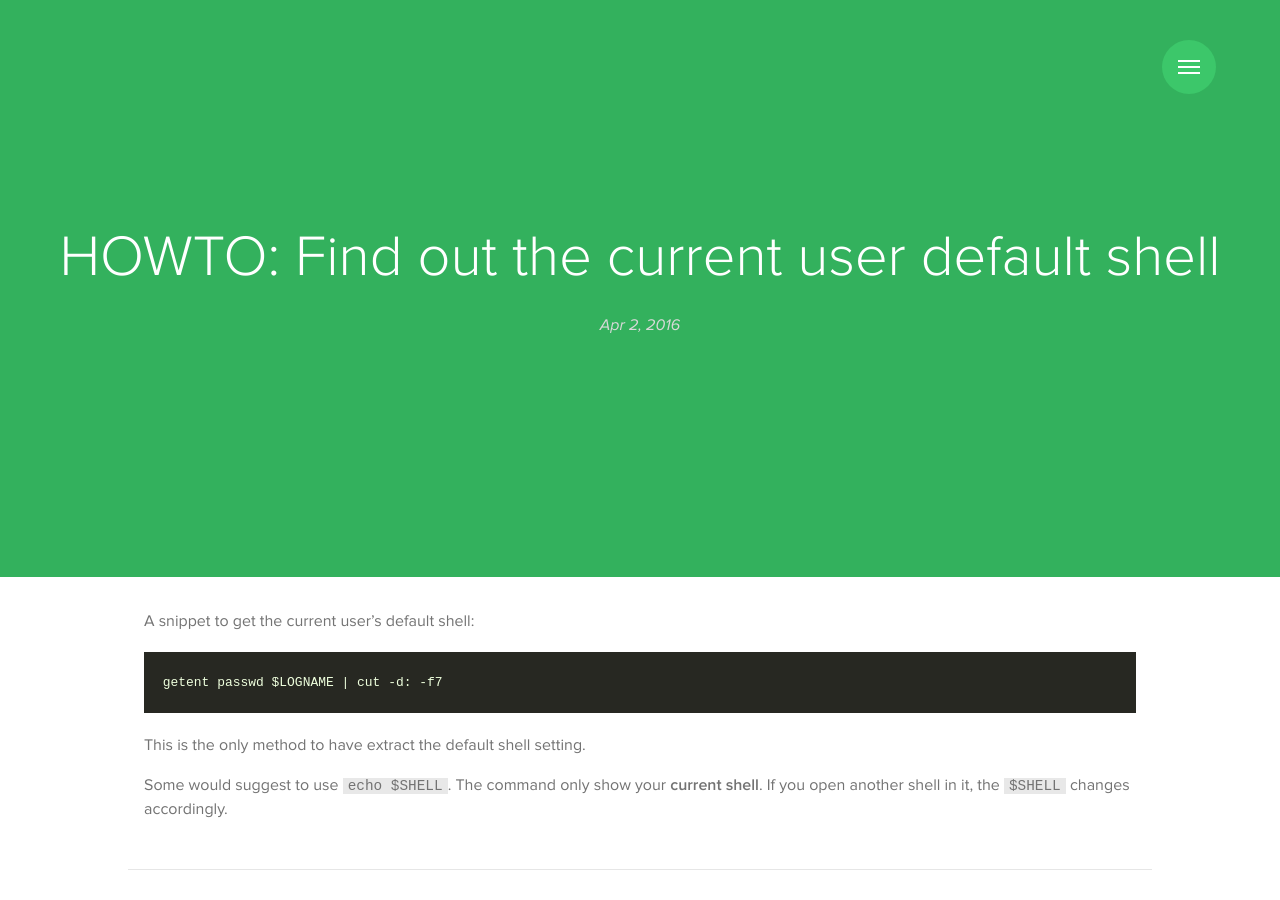
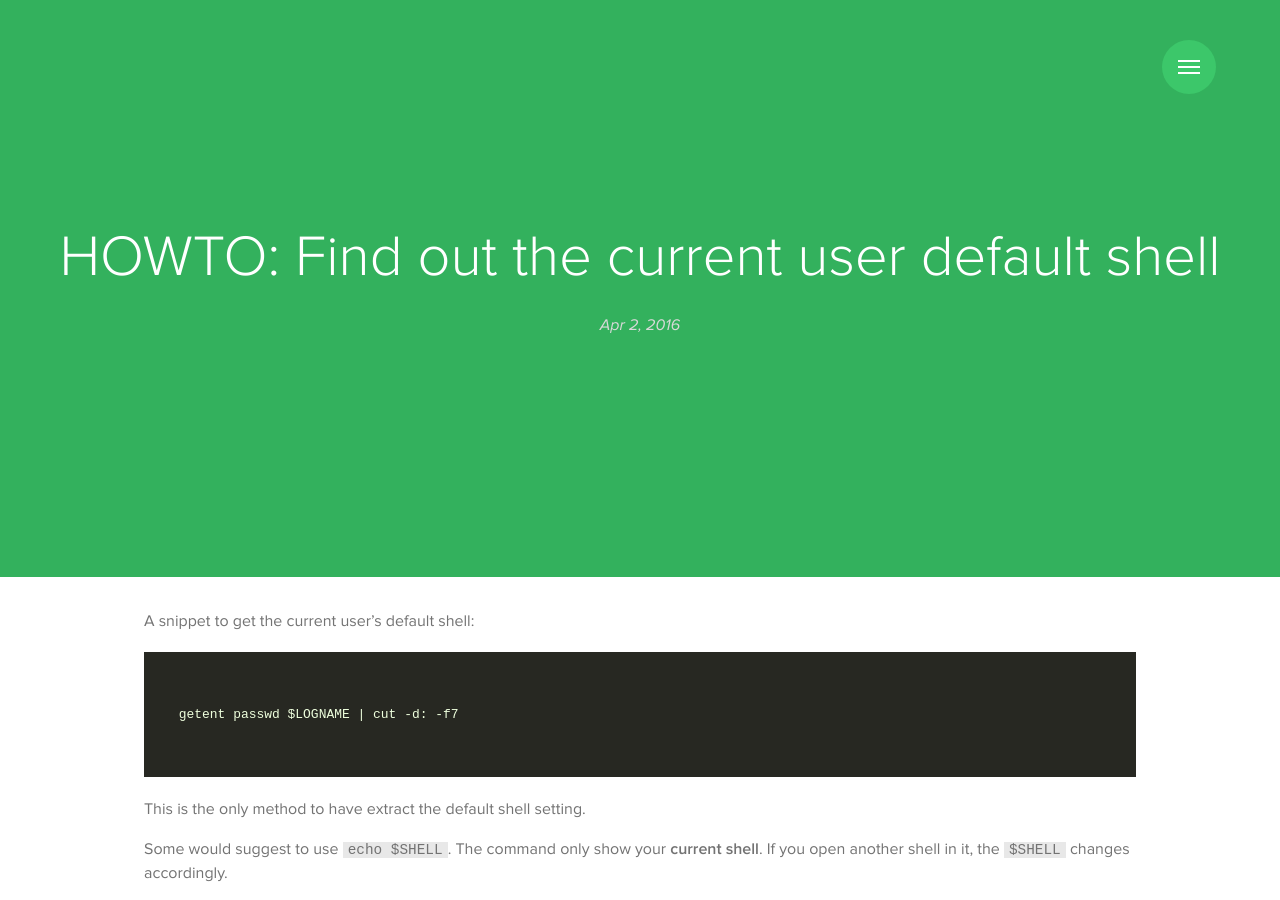
Before and after one commit to yookoala/yookoala.github.io, a Jekyll site: the page built from _posts/en/2016-04-02-find-default-shell.md, in a window 1280 px wide. Built offline with Jekyll 4.4.1, drawn with Linux system fonts in a browser that asks for light colours; some web fonts are replaced.

Commit message:
Improve style of highlight area
Add padding to Rouge highlight area

```diff
--- /dev/null
+++ b/_sass/custom/_rouge.scss
@@ -0,0 +1,7 @@
+//
+// Highlight for Syntax Highlight area (Rouge)
+//
+
+.highlighter-rouge > .highlight {
+	padding: 2em 1em;
+}
--- a/_sass/main.scss
+++ b/_sass/main.scss
@@ -3,3 +3,4 @@
 @import "variables";
 @import "mixins";
 @import "base/base";
+@import "custom/rouge";
```
